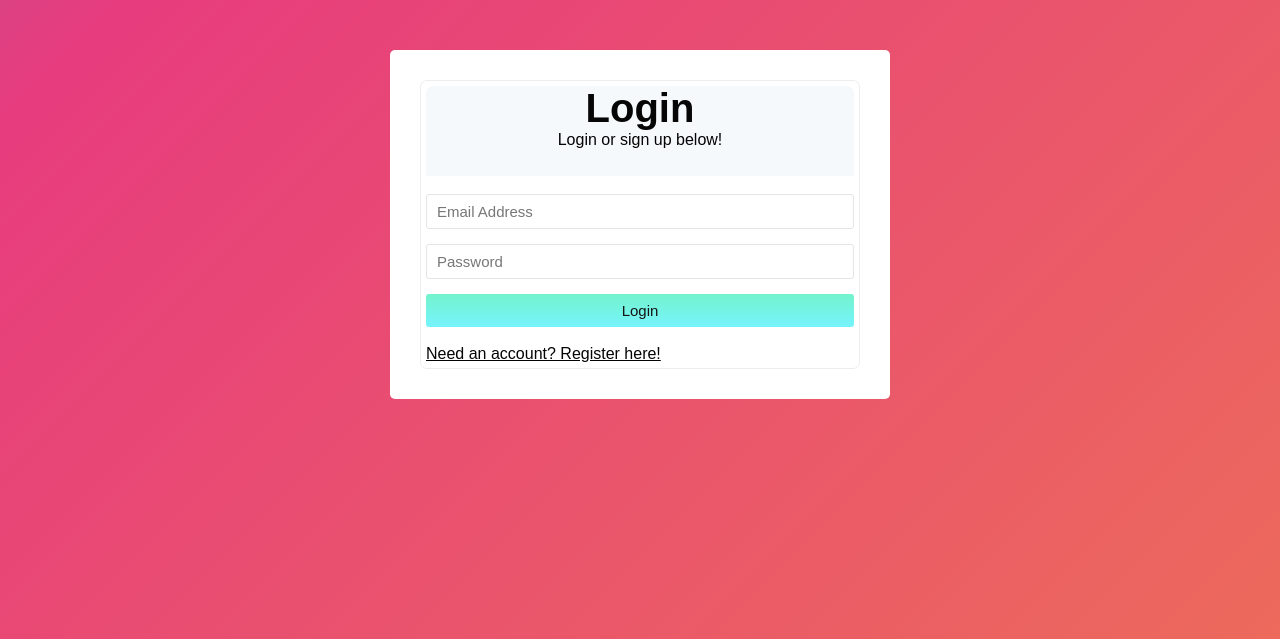
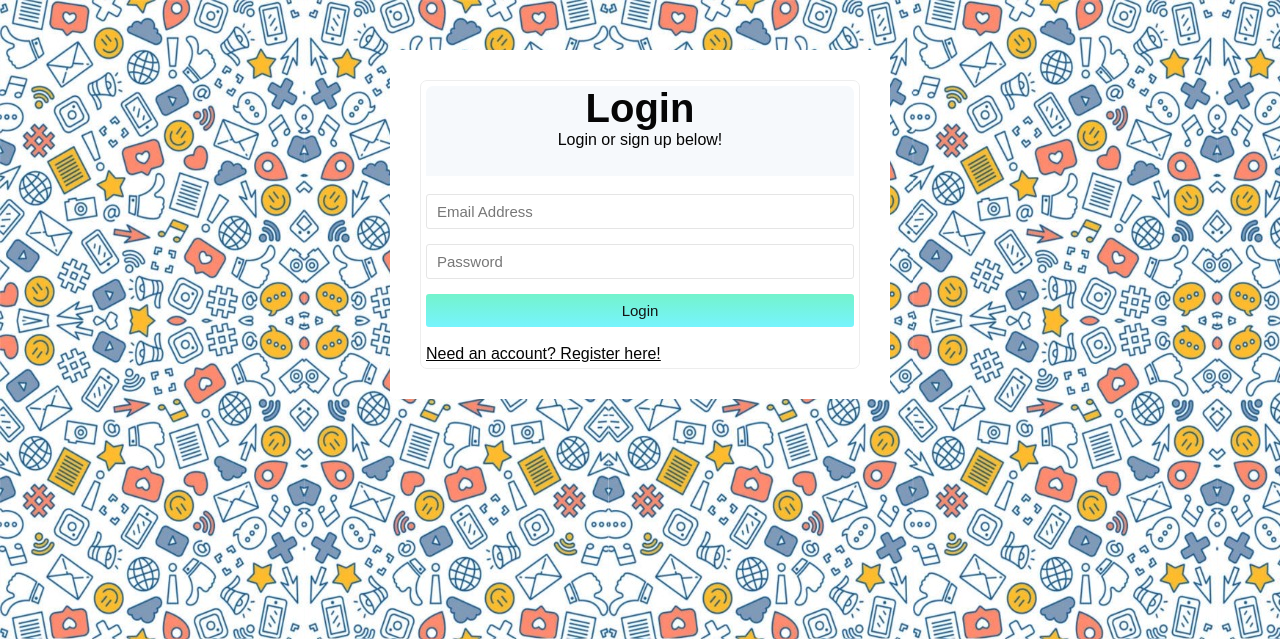
Before and after one commit to koolgax99/HindBook, a PHP site: page /register.php in a window 1280 px wide. Shown: the top 639 px of the page. Run offline with PHP 8.4, Linux system fonts and the light colour scheme; a stand-in replaces the project's code that opens the database connection; some libraries are stand-ins or nearby versions.

Commit message:
added new bg for register page

```diff
--- a/assets/css/register_style.css
+++ b/assets/css/register_style.css
@@ -30,9 +30,8 @@
 body {
   height: 100%;
   min-height: 100%;
-  background: linear-gradient(-45deg, #ee7752, #e73c7e, #23a6d5, #23d5ab);
-  background-size: 400% 400%;
-  animation: gradient 15s ease infinite;
+  background: url(../images/backgrounds/register_bg.jpeg);
+  background-repeat: repeat-x;
   padding: 0px 10px;
 }
 
```
Also changed, not shown: assets/images/backgrounds/register_bg.jpeg (added).
